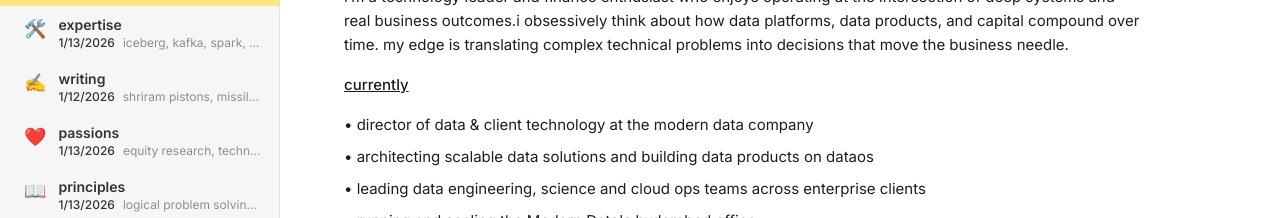
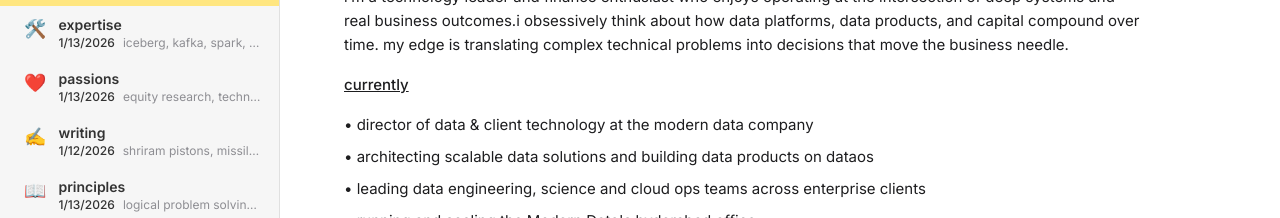
Before and after one commit to PrudhviBade/myprofile, a Next.js app: page / in a window 1280 px wide. Shown: the part 175-393 px from the top of the page. Built offline with nearby package versions, Linux system fonts and the light colour scheme.

Commit message:
UI: Reorder sidebar to move Writing below Passions

```diff
--- a/src/components/Sidebar.tsx
+++ b/src/components/Sidebar.tsx
@@ -16,8 +16,8 @@ interface NavItem {
 const PINNED: NavItem[] = [
     { label: 'about me', path: '/', icon: '📍', date: '1/13/2026', preview: "hello, i'm prudhvi bade. i bridge the gap..." },
     { label: 'expertise', path: '/expertise', icon: '🛠️', date: '1/13/2026', preview: "iceberg, kafka, spark, medallion architecture..." },
+    { label: 'passions', path: '/passions', icon: '❤️', date: '1/13/2026', preview: "equity research, technical charting, and hobbies..." },
     { label: 'writing', path: '/writing', icon: '✍️', date: '1/12/2026', preview: "shriram pistons, missiles & monsoons..." },
-    { label: 'passions', path: '/passions', icon: '❤️', date: '1/13/2026', preview: "equity research, technical charting, and hobbies..." },
     { label: 'principles', path: '/principles', icon: '📖', date: '1/13/2026', preview: "logical problem solving, show up on time..." },
     { label: 'curations', path: '/curations', icon: '📚', date: '1/13/2026', preview: "why gpus dominate ai, swiggy's postgres scaling..." },
 ];
```
